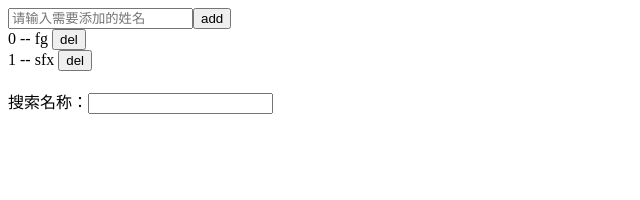
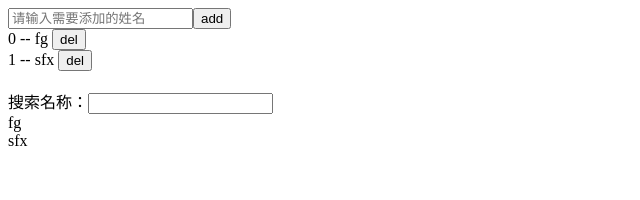
Before and after one commit to leejunjay/leejunjay.github.io, a Vue app: page / in a window 1280 px wide. Shown: the top 200 px of the page, without its empty margins (0-640 px from the left). Built offline with nearby package versions, Linux system fonts and the light colour scheme.

Commit message:
search
search gn

```diff
--- a/package.json
+++ b/package.json
@@ -10,8 +10,6 @@
     "build": "node build/build.js"
   },
   "dependencies": {
-    "js-yaml": "^3.13.1",
-    "mem": "^4.0.0",
     "vue": "^2.5.2"
   },
   "devDependencies": {
@@ -47,8 +45,8 @@
     "vue-style-loader": "^3.0.1",
     "vue-template-compiler": "^2.5.2",
     "webpack": "^3.6.0",
-    "webpack-bundle-analyzer": "^3.3.2",
-    "webpack-dev-server": "^3.1.11",
+    "webpack-bundle-analyzer": "^2.9.0",
+    "webpack-dev-server": "^2.9.7",
     "webpack-merge": "^4.1.0"
   },
   "engines": {
--- a/src/components/todolist.vue
+++ b/src/components/todolist.vue
@@ -7,7 +7,10 @@
     </div>
     <br/>
     <div>
-      搜索名称：<input v-model="searchName" type="text" @keyup="searchNamef()"/>
+      搜索名称：<input v-model="searchName" type="text" />
+      <div v-for="(p,index) in searchf" :key="iii">
+        {{p.name}}
+      </div>
     </div>
   </div>
 </template>
@@ -27,9 +30,12 @@
             },
             deleteName($event) {
                 this.list.splice($event.index,1)
-            },
-            searchNamef($event) {
-                this.list.filter(p=> p.name.indexOf(p) !== -1)
+            }
+        },computed: {
+            searchf() {
+                const {list,searchName} = this
+                let filterList = list.filter(p=> p.name.indexOf(searchName) !== -1)
+                return filterList
             }
         }
     }
```
Also changed, not shown: 1 other file (tests, documents, lock files or other folders).
